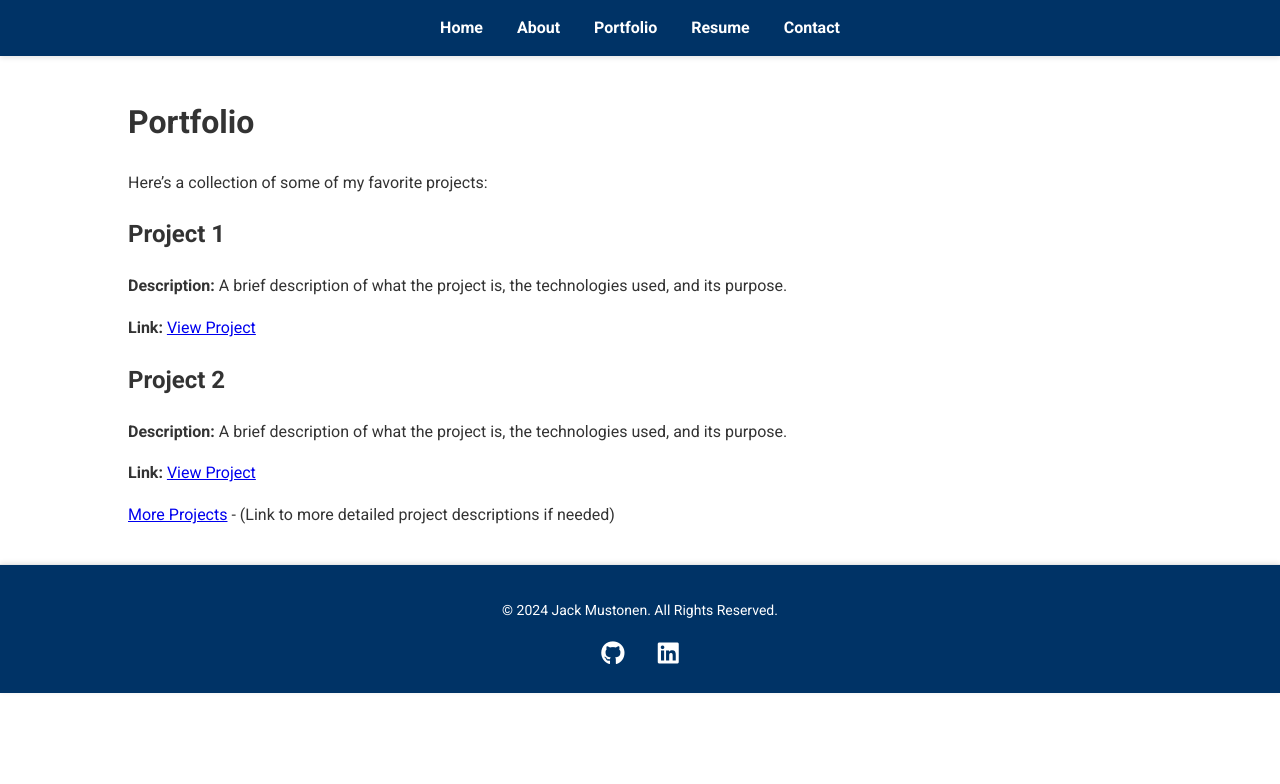
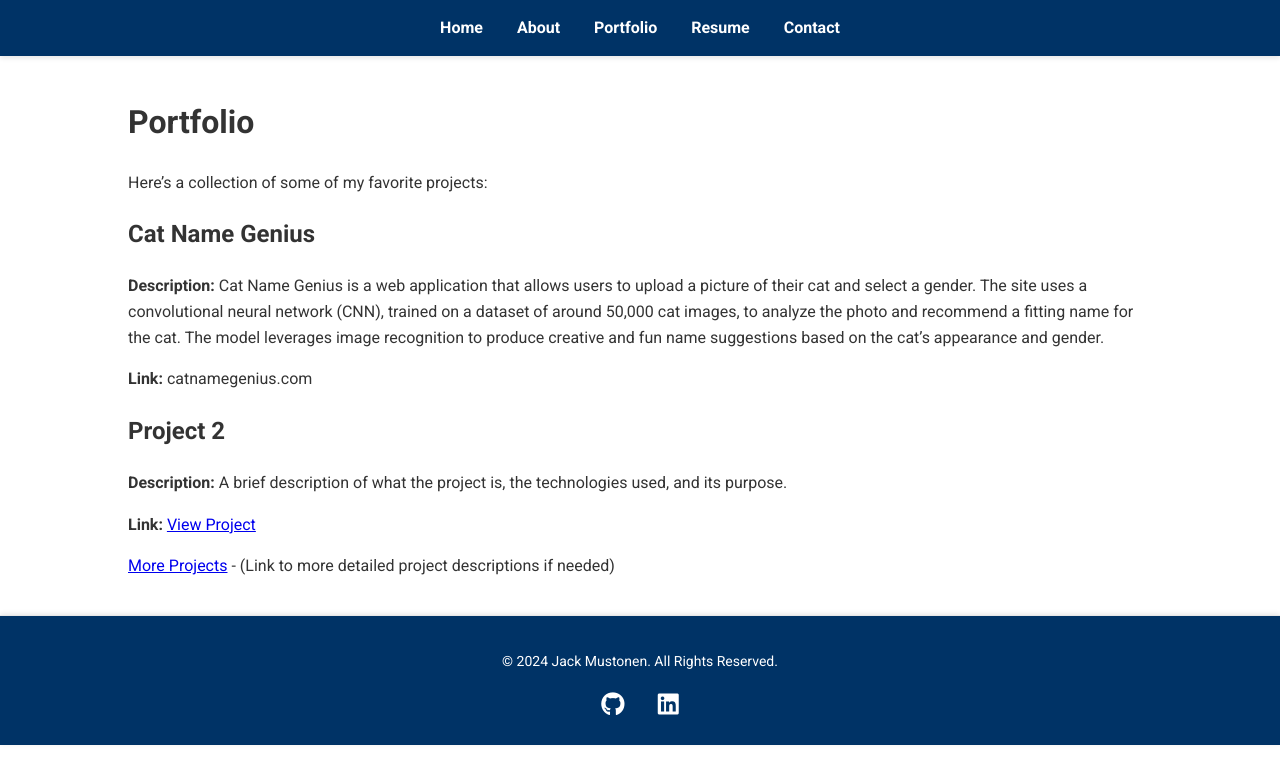
Before and after one commit to APinchofPepper/jackmustonen.com, a Jekyll site: the page built from portfolio.md, in a window 1280 px wide. Shown: the top 784 px of the page. Built offline with Jekyll 4.4.1, drawn with Linux system fonts in a browser that asks for light colours.

Commit message:
Update portfolio.md

```diff
--- a/portfolio.md
+++ b/portfolio.md
@@ -7,10 +7,10 @@ permalink: /portfolio/
 # Portfolio
 Here's a collection of some of my favorite projects:
 
-## Project 1
-**Description:** A brief description of what the project is, the technologies used, and its purpose.
+## Cat Name Genius
+**Description:** Cat Name Genius is a web application that allows users to upload a picture of their cat and select a gender. The site uses a convolutional neural network (CNN), trained on a dataset of around 50,000 cat images, to analyze the photo and recommend a fitting name for the cat. The model leverages image recognition to produce creative and fun name suggestions based on the cat's appearance and gender.
 
-**Link:** [View Project](#)
+**Link:** catnamegenius.com
 
 ## Project 2
 **Description:** A brief description of what the project is, the technologies used, and its purpose.
```
